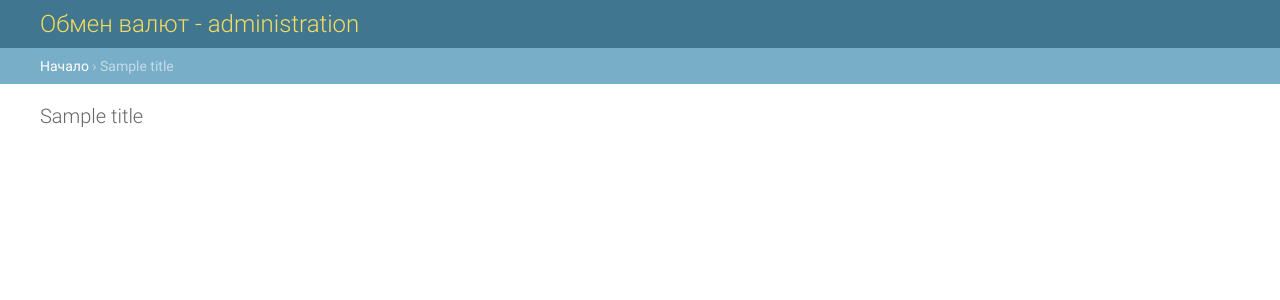
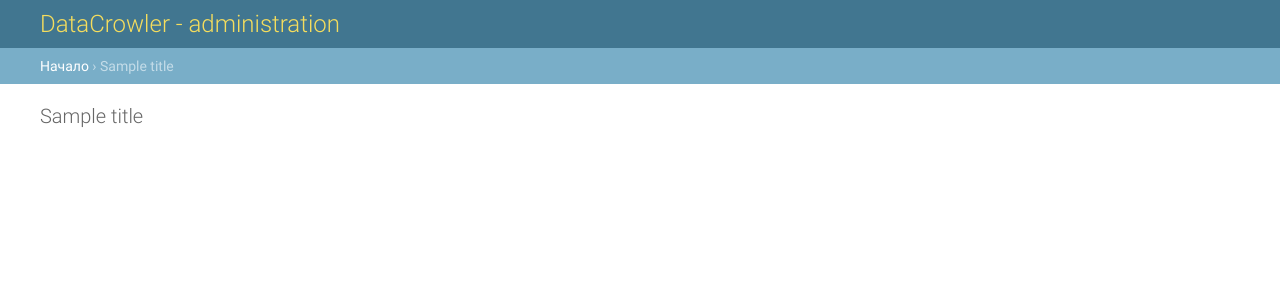
Before and after one commit to a3aremba/DataCrawler, a Django app: template core/templates/admin/base_site.html in a window 1280 px wide. Shown: the top 300 px of the page. Run offline with Django 3.2, Linux system fonts and the light colour scheme; the template is opened without the code that fills it: most values are stand-ins (such as "Sample title", 1, 10 or a date in 2020).

```diff
--- a/core/templates/admin/base_site.html
+++ b/core/templates/admin/base_site.html
@@ -1,9 +1,9 @@
 {% extends "admin/base.html" %}
 
-{% block title %}{{ title }} |Обмен валют admin{% endblock %}
+{% block title %}{{ title }} |DataCrowler admin{% endblock %}
 
 {% block branding %}
-<h1 id="site-name">Обмен валют - administration</h1>
+<h1 id="site-name">DataCrowler - administration</h1>
 {% endblock %}
 
 {% block nav-global %}{% endblock %}
```
Also changed, not shown: README.md.
